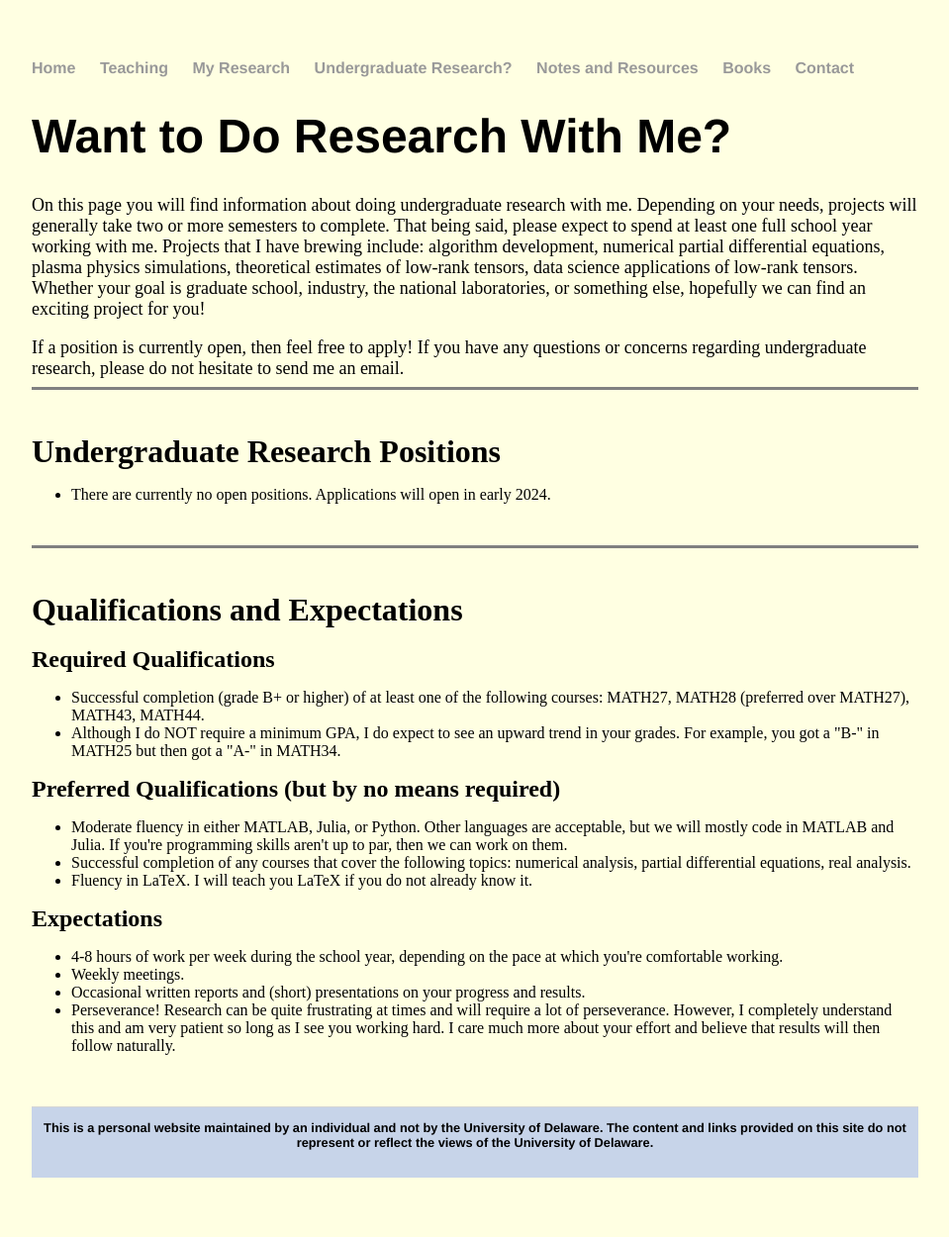
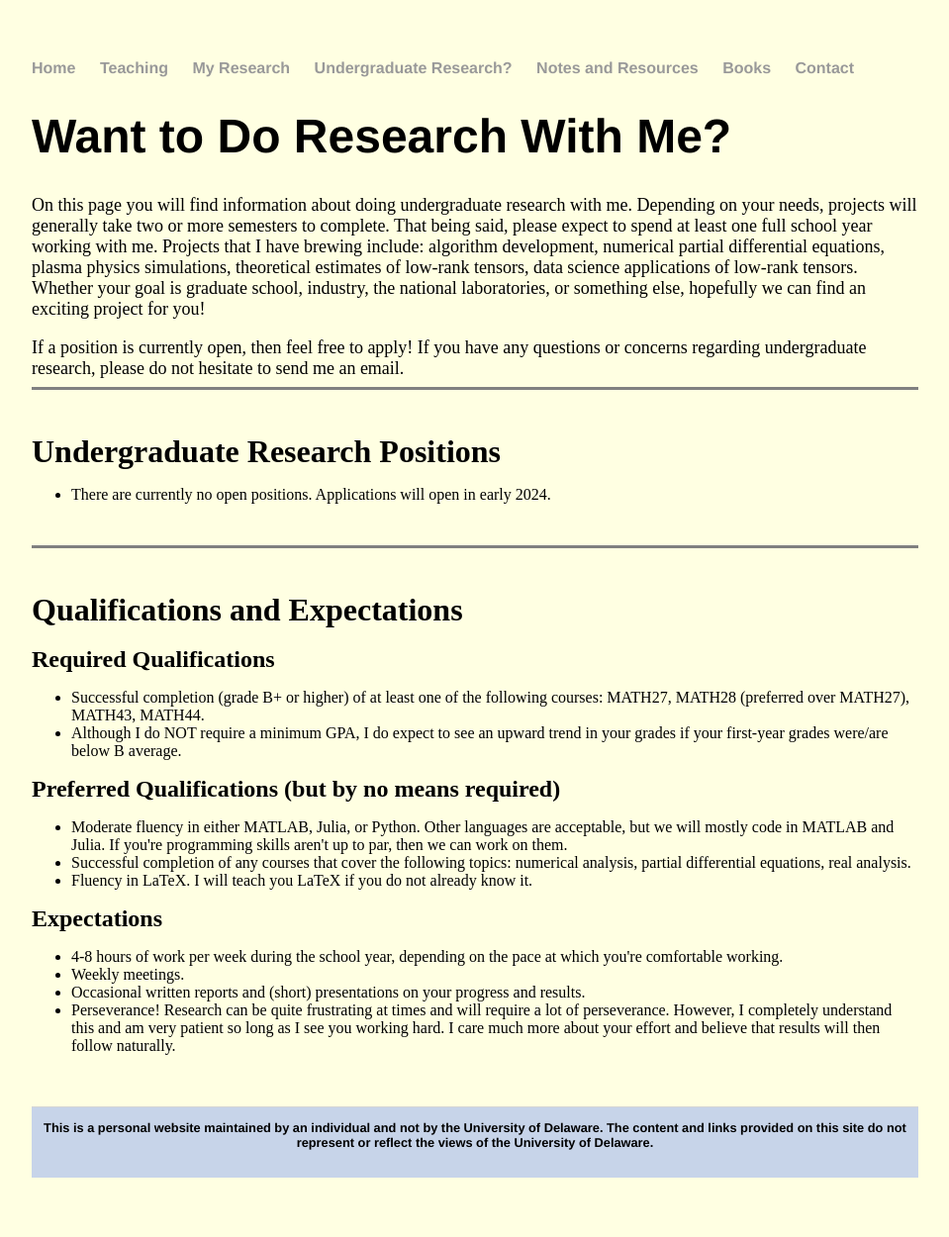
Before and after one commit to jhknakao/jhknakao.github.io, a Jekyll site: the page built from undergradresearch.html, in a window 1280 px wide. Shown: the whole page at 99% size, without its empty margins (160-1119 px from the left). Built offline with Jekyll 4.4.1, drawn with Linux system fonts in a browser that asks for light colours.

Commit message:
Update undergradresearch.html

```diff
--- a/undergradresearch.html
+++ b/undergradresearch.html
@@ -27,7 +27,7 @@ title: Interested in Undergraduate Research?
 	<font size="5"><b>Required Qualifications</b></font>
 	<ul>
     <li>Successful completion (grade B+ or higher) of at least one of the following courses: MATH27, MATH28 (preferred over MATH27), MATH43, MATH44.</li>
-    <li>Although I do NOT require a minimum GPA, I do expect to see an upward trend in your grades. For example, you got a "B-" in MATH25 but then got a "A-" in MATH34.</li>
+    <li>Although I do NOT require a minimum GPA, I do expect to see an upward trend in your grades if your first-year grades were/are below B average.</li>
 	</ul>
 
 	<font size="5"><b>Preferred Qualifications (but by no means required)</b></font>
```
